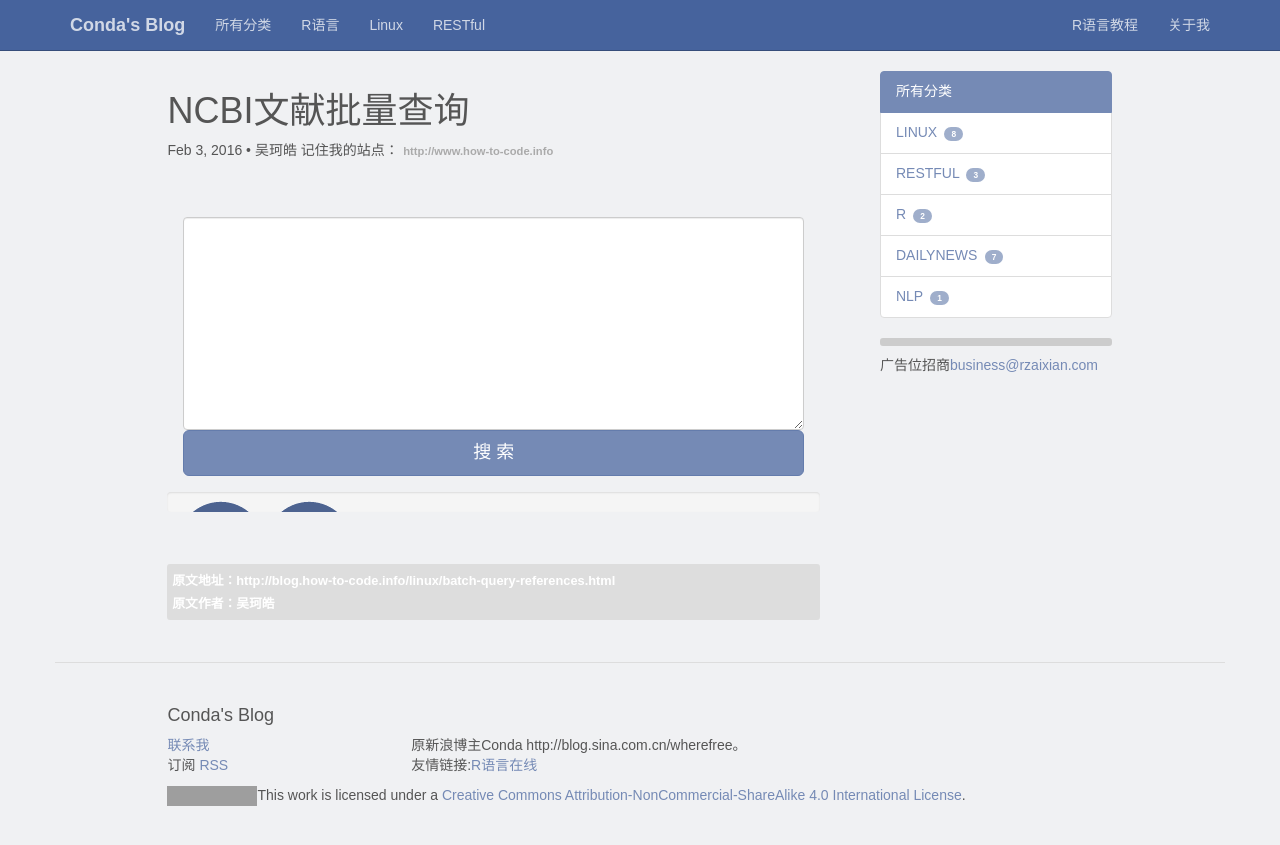
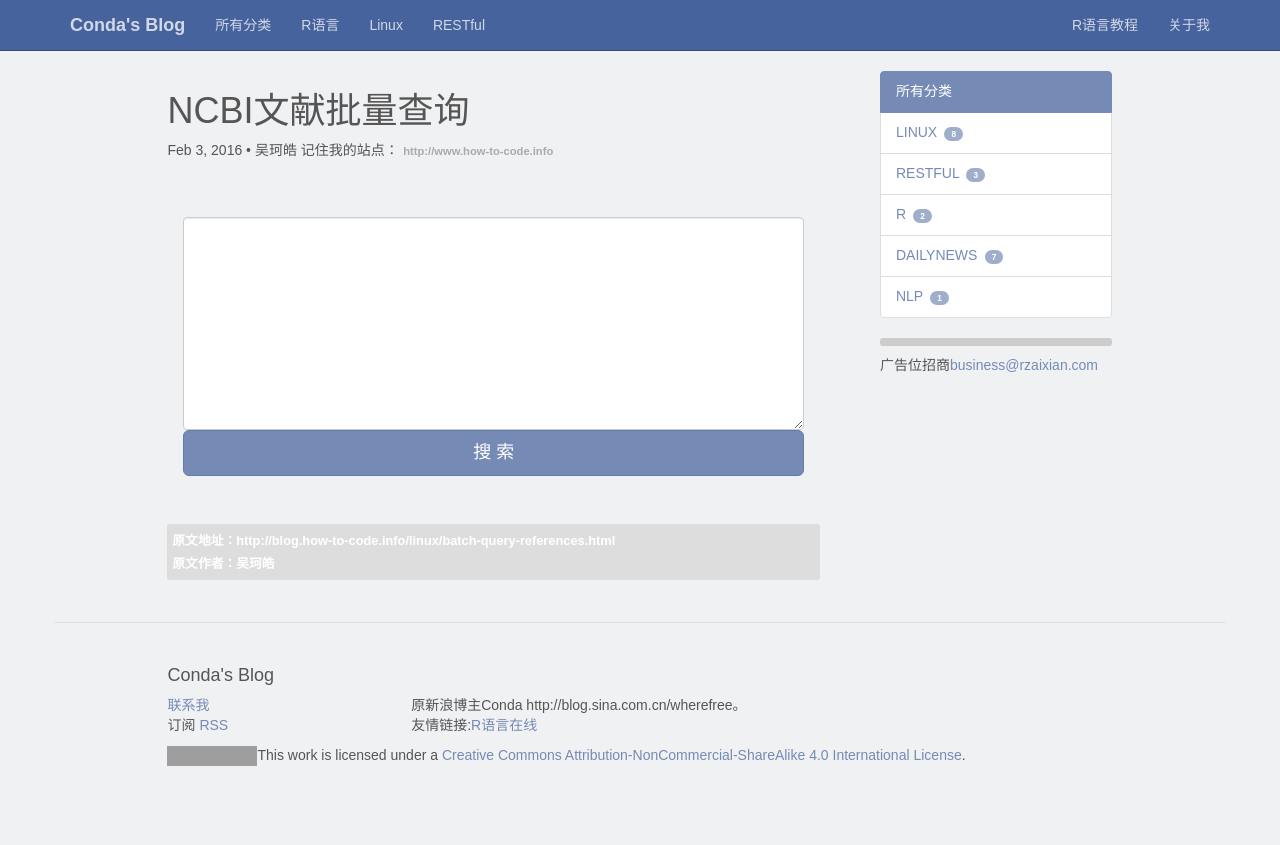
Before and after one commit to fun360/fun360, a Jekyll site: the page built from _posts/Linux/2016-02-03-batch-query-references.markdown, in a window 1280 px wide. Shown: the top 845 px of the page. Built offline with Jekyll 4.4.1, drawn with Linux system fonts in a browser that asks for light colours; comment, search, counter and statistics services are not loaded; grey boxes are pictures that could not be loaded.

Commit message:
Update 2016-02-03-batch-query-references.markdown

```diff
--- a/_posts/Linux/2016-02-03-batch-query-references.markdown
+++ b/_posts/Linux/2016-02-03-batch-query-references.markdown
@@ -37,7 +37,7 @@
   <textarea class="form-control" rows="10"></textarea>
   <button type="button" id = "query" class="btn btn-primary btn-lg btn-block">搜  索</button>
 </div>
-<div class="progress">
+<div class="heart">
     <img src = "/img/heart.gif">
 </div>
 <div class = "result">
```
Also changed, not shown: other parts of _posts/Linux/2016-02-03-batch-query-references.markdown (+1 -1 lines).
